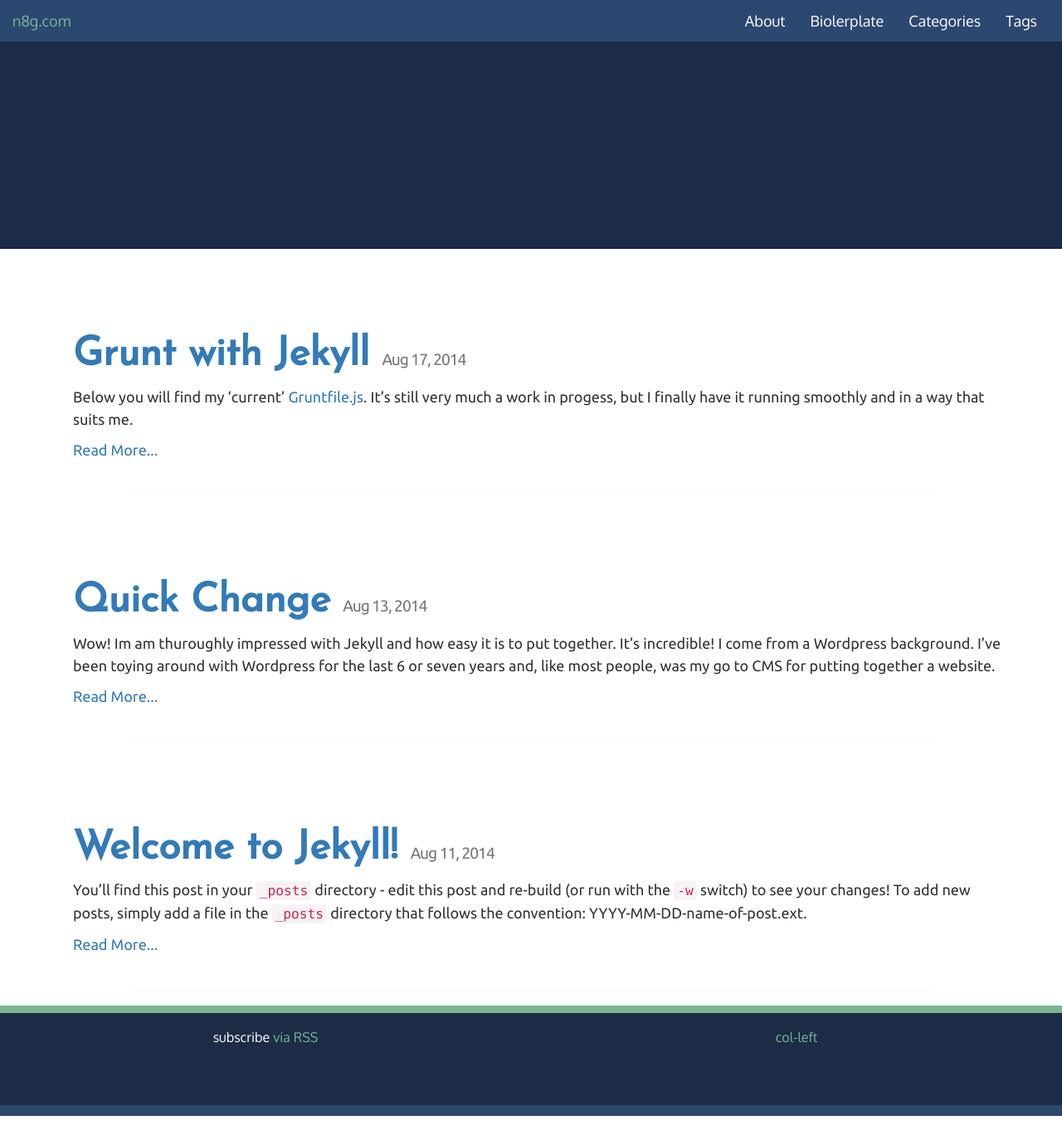
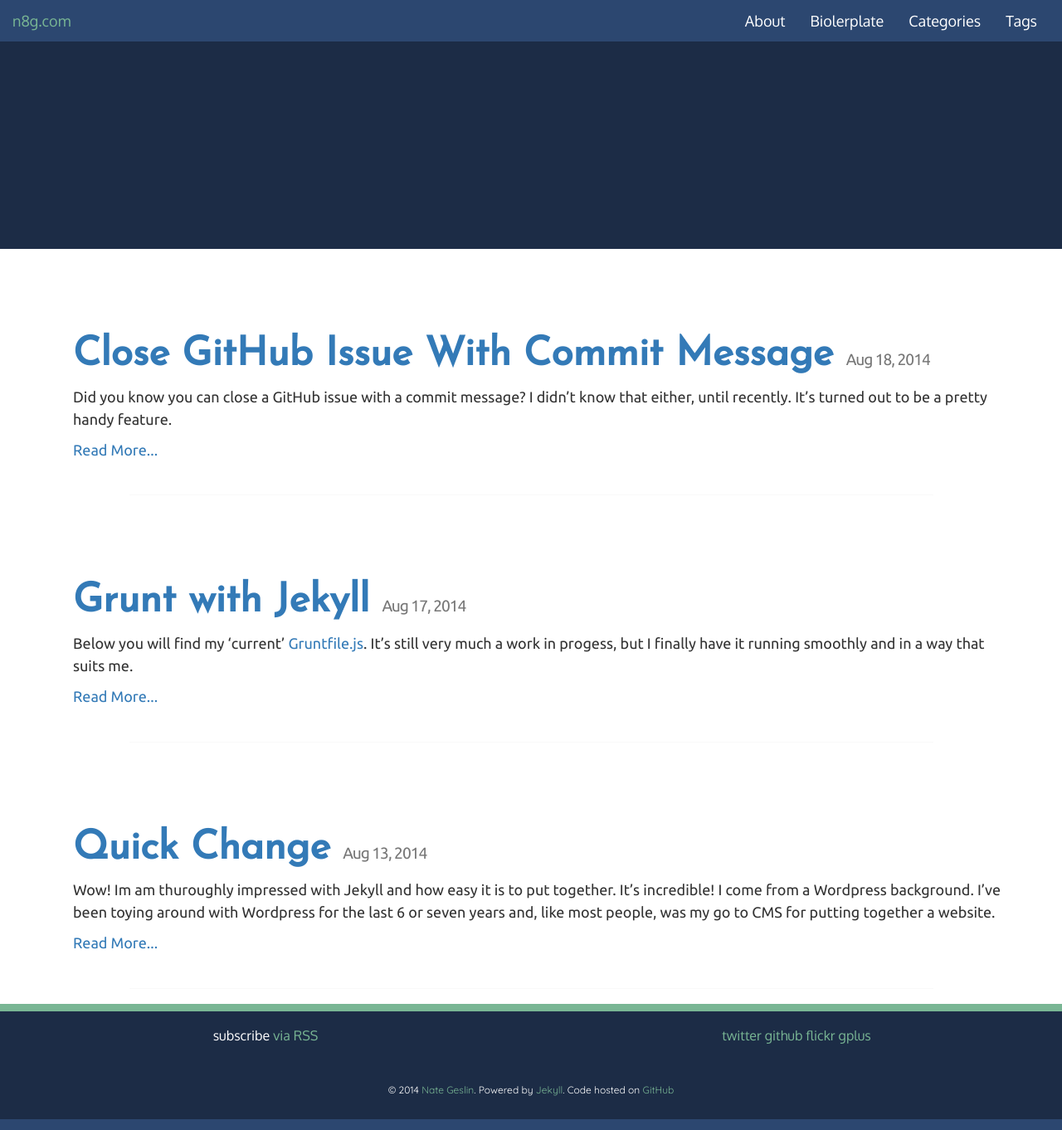
Before and after one commit to n8rzz/jekyllsandbox, a Jekyll site: the page built from index.html, in a window 1280 px wide. Shown: the whole page at 83% size. Built offline with Jekyll 4.4.1, drawn with Linux system fonts in a browser that asks for light colours; nearby versions of some CDN libraries.

Commit message:
started #24 social links, closes #23 footer banner

```diff
--- a/_includes/footer.html
+++ b/_includes/footer.html
@@ -5,13 +5,20 @@
 		<p>subscribe <a href="{{ "/feed.xml" | prepend: site.baseurl }}">via RSS</a></p>
     </div><!-- /.col-md-6 -->
 	<div class="col-sm-6">
-		<p><a href="#">col-left</a></p>
+		<ul class="social-links">
+      <li><a href="#">twitter</a></li>
+      <li><a href="#">github</a></li>
+      <li><a href="#">flickr</a></li>
+      <li><a href="#">gplus</a></li>
+    </ul>
 	</div><!-- /.col-md-6 -->
   </div><!-- /.row -->
 
-  <div class="row">
+  <div class="row footer-copy">
     <div class="col-md-12">
-		<p><a href="mailto:{{ site.email }}">{{ site.email }}</a></p>
+		  <p>
+        &copy; 2014 <a href="mailto:{{ site.email }}">Nate Geslin</a>. Powered by <a href="http://jekyllrb.com/" title="Jekyll">Jekyll</a>.  Code hosted on <a href="https://github.com/" title="GitHub">GitHub</a>
+      </p>
     </div><!-- /.col-md-12 -->
   </div><!-- /.row -->
 
--- a/_posts/2014-08-11-welcome-to-jekyll.markdown
+++ /dev/null
@@ -1,26 +0,0 @@
----
-layout: post
-title:  "Welcome to Jekyll!"
-date: 2014-08-11 19:31:56
-categories:
-- jekyll
-
----
-
-You'll find this post in your `_posts` directory - edit this post and re-build (or run with the `-w` switch) to see your changes!
-To add new posts, simply add a file in the `_posts` directory that follows the convention: YYYY-MM-DD-name-of-post.ext.
-
-Jekyll also offers powerful support for code snippets:
-
-{% highlight ruby %}
-def print_hi(name)
-  puts "Hi, #{name}"
-end
-print_hi('Tom')
-#=> prints 'Hi, Tom' to STDOUT.
-{% endhighlight %}
-
-Check out the [Jekyll docs][jekyll] for more info on how to get the most out of Jekyll. File all bugs/feature requests at [Jekyll's GitHub repo][jekyll-gh].
-
-[jekyll-gh]: https://github.com/jekyll/jekyll
-[jekyll]:    http://jekyllrb.com
--- /dev/null
+++ b/_posts/2014-08-18-close-git-issue-with-commit-message.markdown
@@ -0,0 +1,27 @@
+---
+layout: post
+title: Close GitHub Issue With Commit Message
+date: 2014-08-18 18:00:00
+categories:
+- git
+tags:
+- git
+
+---
+
+Did you know you can close a GitHub issue with a commit message?  I didn't know that either, until recently.  It's turned out to be a pretty handy feature.
+
+{% highlight vim script %}
+
+git commit -m 'closes #13'
+
+{% endhighlight %}
+
+You don't have to be closing an issue to mention it in a commit.  There are several keywords you can use to reference issues; `started`, `continued` or `closes` are the main keywords.  You can view the [GitHub Blog][gitblog] for a little more information on the issue.
+
+I tend to create an issue for everything I want to change with my site, so I tend to have a lot of open issues.  Being able to close issues witha commit message makes it super easy to keep track of what I've done work on, what I'm working on, and what I've finished working on.
+
+####References
+- [GitHub Blog][gitblog]
+
+[gitblog]: https://github.com/blog/1386-closing-issues-via-commit-messages
--- a/sass/scss/partials/_content.scss
+++ b/sass/scss/partials/_content.scss
@@ -32,15 +32,12 @@
 	}
 }
 
-
-
 .post-category-list,
 .post-tag-list,
 .post-meta-category,
 .post-meta-tags {
 	font-size: 90%;
 	color: #222;
-	display: inline-block;
 	list-style-type: none;
 	li {
 		font-size: 100%;
```
Also changed, not shown: sass/scss/partials/_footer.scss (+14 -1 lines), css/style.min.css, 3 other files.
